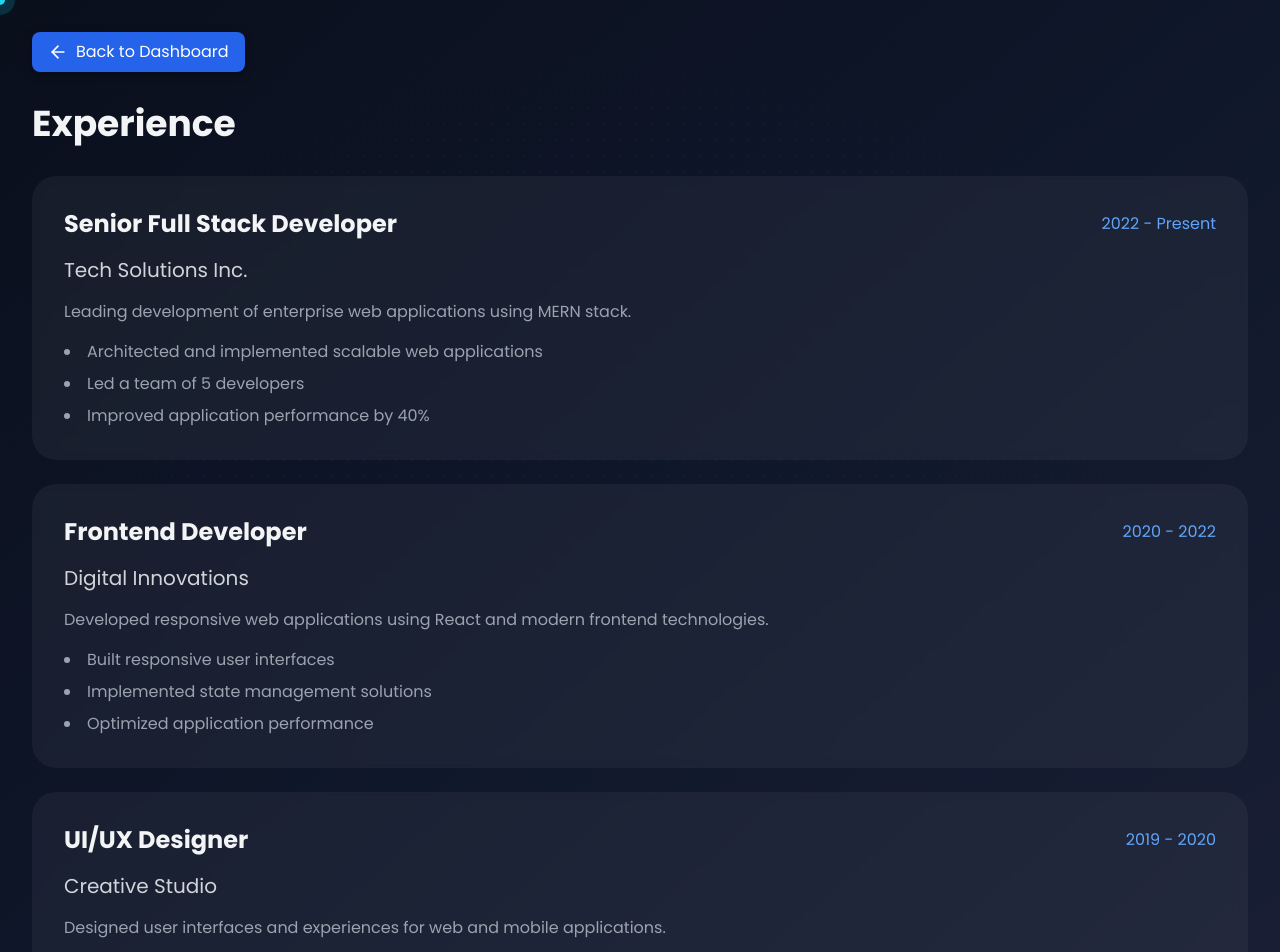
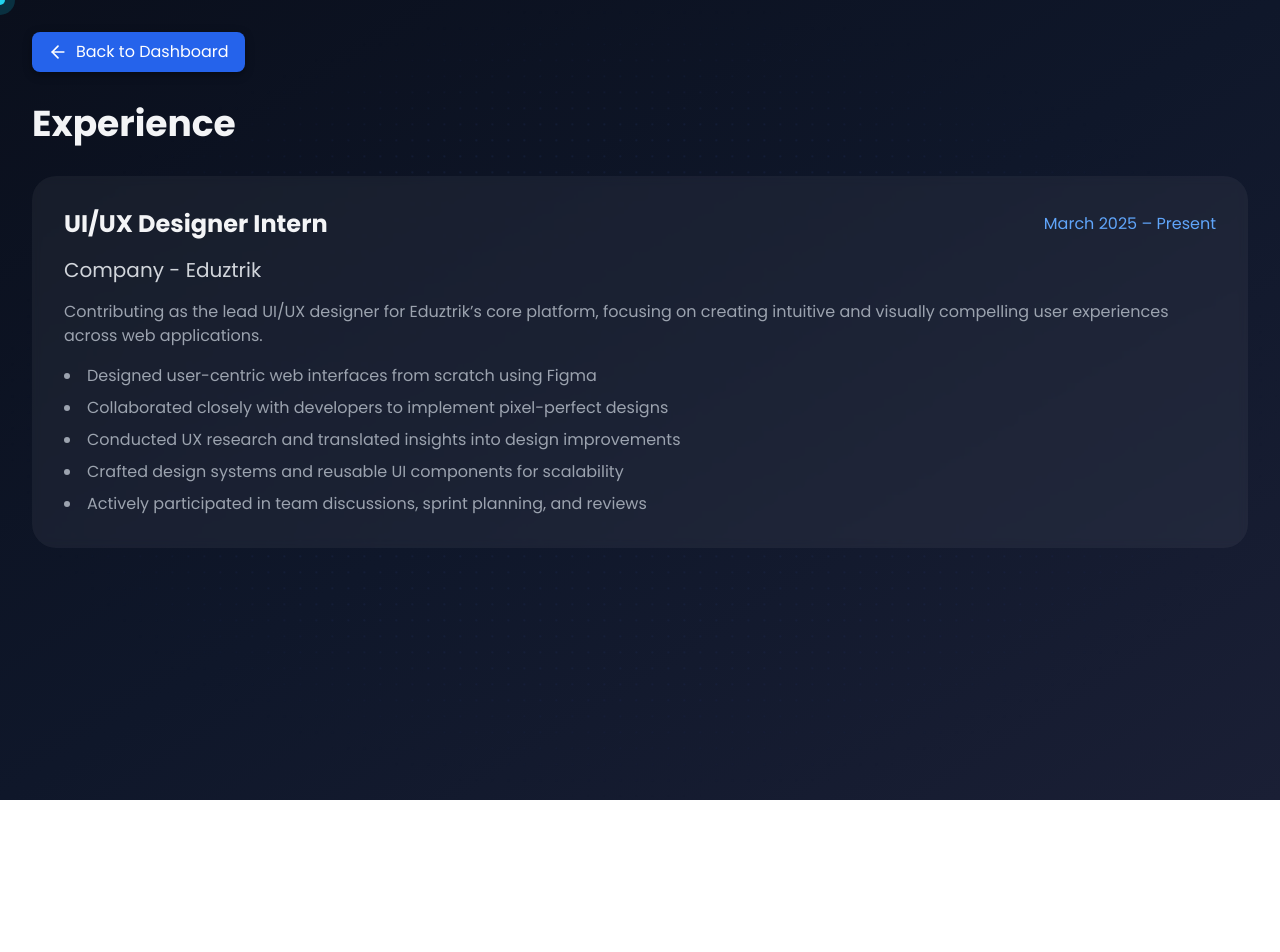
Before and after one commit to Kalpan2007/My_Portfolio, a React (Vite) app: page /experience in a window 1280 px wide. Shown: the top 952 px of the page. After the commit the page ends 800 px from the top, so only its background shows below. Built offline with nearby package versions, Linux system fonts and the light colour scheme.

Commit message:
polish the experience section

```diff
--- a/src/pages/Dashboard.tsx
+++ b/src/pages/Dashboard.tsx
@@ -79,8 +79,7 @@ const Dashboard = () => {
       title: "Experience",
       content: (
         <div className="flex flex-col items-center space-y-2">
-          <p className="text-sm text-gray-100">2 Years in Development</p>
-          <p className="text-xs text-gray-200">Internships & Freelance</p>
+          <p className="text-xs text-gray-200">Internship</p>
         </div>
       ),
       route: "/experience",
--- a/src/pages/Experience.tsx
+++ b/src/pages/Experience.tsx
@@ -5,38 +5,20 @@ import BackToDashboard from '../components/BackToDashboard';
 
 const experiences = [
   {
-    position: "Senior Full Stack Developer",
-    company: "Tech Solutions Inc.",
-    duration: "2022 - Present",
-    description: "Leading development of enterprise web applications using MERN stack.",
+    position: "UI/UX Designer Intern",
+    company: "Company - Eduztrik",
+    duration: "March 2025 – Present",
+    description: "Contributing as the lead UI/UX designer for Eduztrik’s core platform, focusing on creating intuitive and visually compelling user experiences across web applications.",
     responsibilities: [
-      "Architected and implemented scalable web applications",
-      "Led a team of 5 developers",
-      "Improved application performance by 40%"
-    ]
-  },
-  {
-    position: "Frontend Developer",
-    company: "Digital Innovations",
-    duration: "2020 - 2022",
-    description: "Developed responsive web applications using React and modern frontend technologies.",
-    responsibilities: [
-      "Built responsive user interfaces",
-      "Implemented state management solutions",
-      "Optimized application performance"
-    ]
-  },
-  {
-    position: "UI/UX Designer",
-    company: "Creative Studio",
-    duration: "2019 - 2020",
-    description: "Designed user interfaces and experiences for web and mobile applications.",
-    responsibilities: [
-      "Created user-centered designs",
-      "Conducted user research",
-      "Developed UI component libraries"
+      "Designed user-centric web interfaces from scratch using Figma",
+      "Collaborated closely with developers to implement pixel-perfect designs",
+      "Conducted UX research and translated insights into design improvements",
+      "Crafted design systems and reusable UI components for scalability",
+      "Actively participated in team discussions, sprint planning, and reviews"
     ]
   }
+
+
 ];
 
 const Experience = () => {
```
